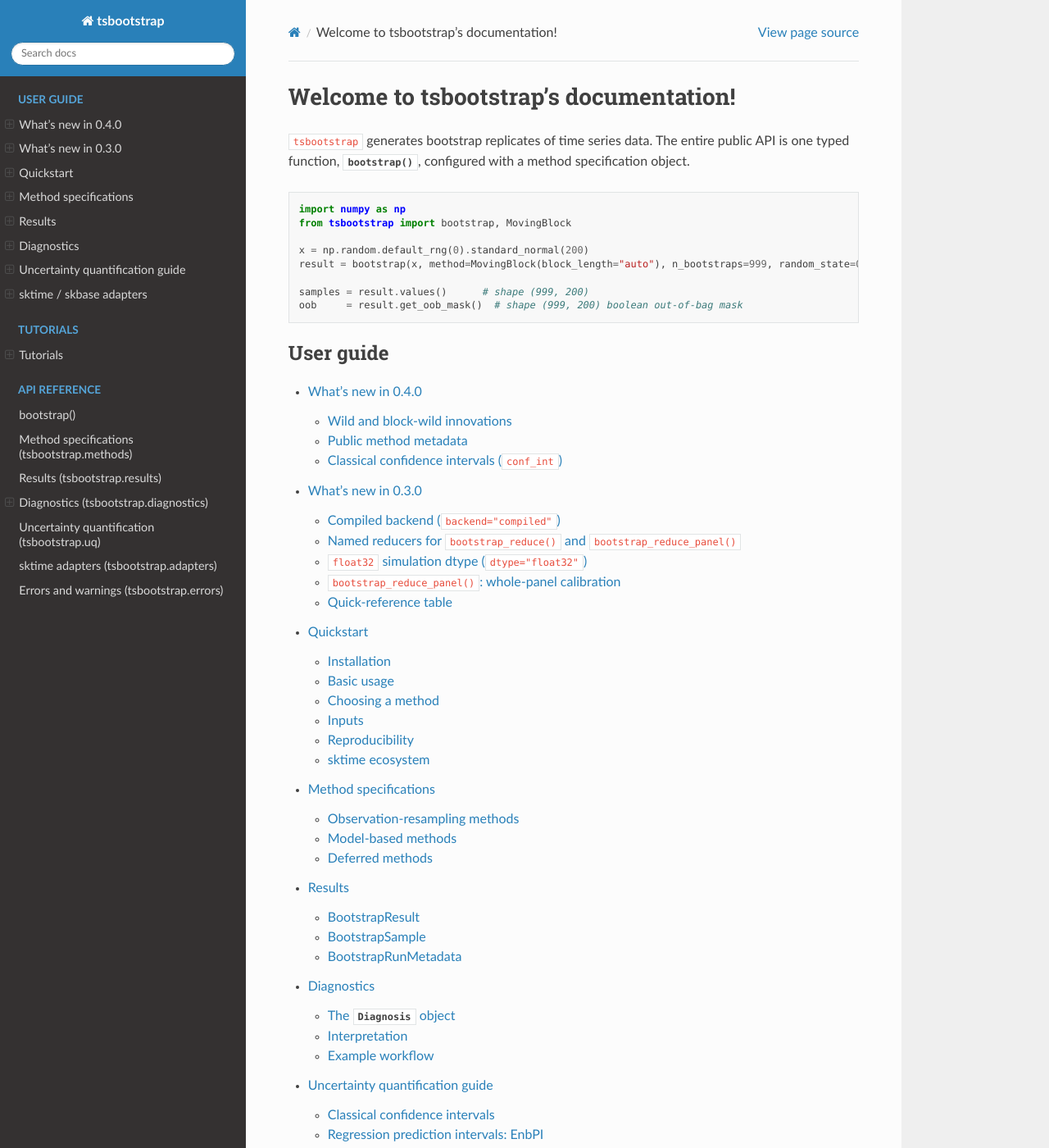
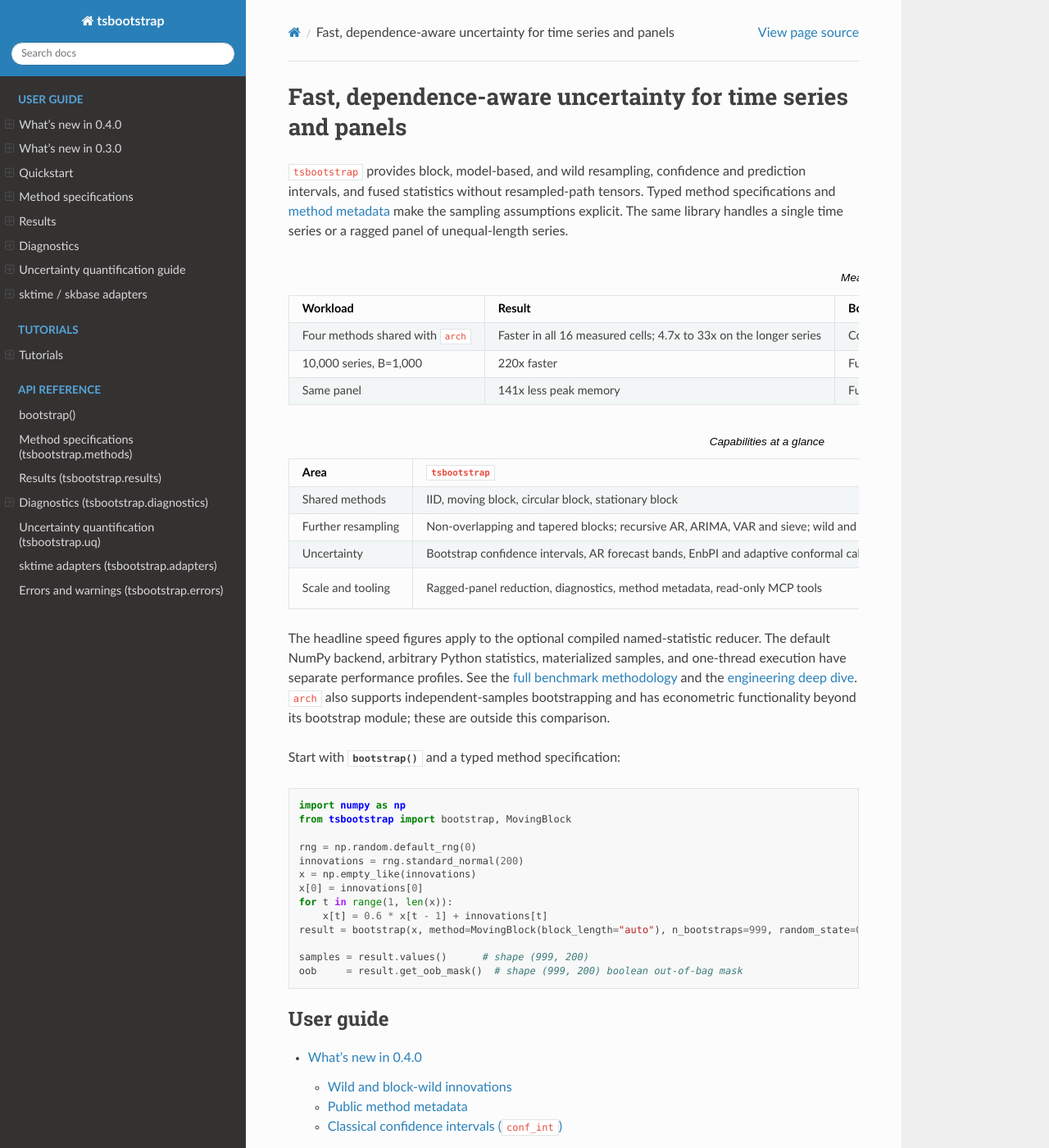
Before and after one commit to astrogilda/tsbootstrap, a Sphinx documentation site: the page built from docs/source/index.rst, in a window 1280 px wide and 1400 px high. Shown: the whole window at 82% size. Built offline with Sphinx 7.4.7 and the Read the Docs theme 3.1.0, drawn with Linux system fonts in a browser that asks for light colours; pages that are not in the unit, such as notebooks, are missing from menus; some of the changed text lies outside the part shown.

Commit message:
docs: lead with dependent-data capabilities and measured proof (#275)
## Summary

- Lead the README and documentation homepage with the four shared-method
benchmark, panel time and memory results, and an explicit capability
map.
- State the compiled reducer workload and separate baselines beside
every headline number; link the benchmark receipts and all four
articles.
- Correct model-extra and Python support copy, package metadata, and the
machine-readable documentation indexes.
- Clarify the benchmark invocation and avoid broad interval-validity
language.

## Verification

- `uv lock --check`
- `uv run --extra docs sphinx-build -q -b html -W docs/source
docs/_build/positioning`
- `uv build --out-dir dist/positioning` and inspect wheel metadata
- `uv run ruff check .` and `uv run ruff format --check .`
- `git diff --check`
- Fetched the remote branch and confirmed its tree matches the local
reviewed tree across all eight files.

---------

Signed-off-by: Sankalp Gilda <sankalp.gilda@gmail.com>

```diff
--- a/context7.json
+++ b/context7.json
@@ -1,13 +1,15 @@
 {
   "$schema": "https://context7.com/schema/context7.json",
   "projectTitle": "tsbootstrap",
-  "description": "Time series bootstrapping in Python: one typed bootstrap() entry point across IID, block, residual, sieve, and model-based (AR/ARIMA/VAR) methods, with an uncertainty-quantification layer (EnbPI, adaptive conformal ACI/NexCP, AR forecast intervals) and a diagnose() recommender.",
+  "description": "Fast, dependence-aware resampling and uncertainty for time series and ragged panels: typed block, recursive model-based, and wild methods; streaming and compiled named-statistic reducers; confidence, forecast, and adaptive conformal intervals; diagnostics and method assumptions.",
   "folders": ["docs/source"],
   "excludeFolders": ["docs/build", "tests", "htmlcov", "docs/source/_static"],
   "rules": [
     "The public entry point is bootstrap(X, *, method=...); typed method specs live in tsbootstrap.methods (IID, MovingBlock, CircularBlock, StationaryBlock, NonOverlappingBlock, TaperedBlock, ResidualBootstrap, SieveAR).",
     "Block length defaults to automatic Politis-White selection via block_length='auto' (avg_block_length='auto' for StationaryBlock).",
-    "Model-based methods (AR/ARIMA/VAR residual, sieve) need the 'models' extra; the uncertainty-quantification layer tsbootstrap.uq needs the 'uq' extra.",
+    "AR, VAR, and sieve fitting use core NumPy. ARIMA needs the 'models' extra for statsmodels; EnbPI needs the 'uq' extra for scikit-learn.",
+    "The measured arch comparison covers four shared methods on compiled named-statistic reduction; the default backend, arbitrary Python callbacks, and materialized samples are separate paths.",
+    "The ragged-panel benchmark uses a per-series loop as its time baseline and materialize-then-reduce as its memory baseline.",
     "Call diagnose(X).recommended_methods for a programmatic method recommendation on a series.",
     "forecast_intervals currently supports AR models only."
   ]
--- a/docs/source/index.rst
+++ b/docs/source/index.rst
@@ -1,18 +1,81 @@
 .. tsbootstrap documentation
 
-Welcome to tsbootstrap's documentation!
-=======================================
+Fast, dependence-aware uncertainty for time series and panels
+==============================================================
 
-``tsbootstrap`` generates bootstrap replicates of time series data. The entire
-public API is one typed function, :func:`~tsbootstrap.bootstrap`, configured
-with a method specification object.
+``tsbootstrap`` provides block, model-based, and wild resampling, confidence and
+prediction intervals, and fused statistics without resampled-path tensors.
+Typed method specifications and :doc:`method metadata <methods_guide>` make
+the sampling assumptions explicit. The same library handles a single time
+series or a ragged panel of unequal-length series.
+
+.. list-table:: Measured performance
+   :header-rows: 1
+   :widths: 23 24 53
+
+   * - Workload
+     - Result
+     - Boundary and receipt
+   * - Four methods shared with ``arch``
+     - Faster in all 16 measured cells; 4.7x to 33x on the longer series
+     - Compiled mean reduction versus ``arch.apply`` on eight cores; n=2,000
+       and B=999 or 10,000. `Receipt and methodology
+       <https://github.com/astrogilda/tsbootstrap/tree/main/benchmarks#head-to-head-results-compiled-reduce-vs-archapply>`_.
+   * - 10,000 series, B=1,000
+     - 220x faster
+     - Fused panel mean reduction versus a per-series reduce loop, on the
+       time axis. `Panel receipt
+       <https://github.com/astrogilda/tsbootstrap/tree/main/benchmarks#panel-scale-reduce>`_.
+   * - Same panel
+     - 141x less peak memory
+     - Fused panel reduction versus materialize-then-reduce, on the memory
+       axis. This is a different baseline from the time comparison.
+
+.. list-table:: Capabilities at a glance
+   :header-rows: 1
+   :widths: 24 48 28
+
+   * - Area
+     - ``tsbootstrap``
+     - Comparison boundary
+   * - Shared methods
+     - IID, moving block, circular block, stationary block
+     - All four are in `arch.bootstrap
+       <https://arch.readthedocs.io/en/latest/bootstrap/bootstrap.html>`_.
+   * - Further resampling
+     - Non-overlapping and tapered blocks; recursive AR, ARIMA, VAR and sieve;
+       wild and block-wild innovations
+     - Outside the four-method benchmark.
+   * - Uncertainty
+     - Bootstrap confidence intervals, AR forecast bands, EnbPI and adaptive
+       conformal calibration
+     - Outside the speed comparison.
+   * - Scale and tooling
+     - Ragged-panel reduction, diagnostics, method metadata, read-only MCP tools
+     - The panel baselines are two other ``tsbootstrap`` workflows.
+
+The headline speed figures apply to the optional compiled named-statistic
+reducer. The default NumPy backend, arbitrary Python statistics, materialized
+samples, and one-thread execution have separate performance profiles. See the
+`full benchmark methodology <https://github.com/astrogilda/tsbootstrap/blob/main/benchmarks/README.md>`_
+and the `engineering deep dive
+<https://www.thepragmaticquant.com/why-we-stopped-materializing-arrays/>`_.
+``arch`` also supports independent-samples bootstrapping and has econometric
+functionality beyond its bootstrap module; these are outside this comparison.
+
+Start with :func:`~tsbootstrap.bootstrap` and a typed method specification:
 
 .. code-block:: python
 
    import numpy as np
    from tsbootstrap import bootstrap, MovingBlock
 
-   x = np.random.default_rng(0).standard_normal(200)
+   rng = np.random.default_rng(0)
+   innovations = rng.standard_normal(200)
+   x = np.empty_like(innovations)
+   x[0] = innovations[0]
+   for t in range(1, len(x)):
+       x[t] = 0.6 * x[t - 1] + innovations[t]
    result = bootstrap(x, method=MovingBlock(block_length="auto"), n_bootstraps=999, random_state=0)
 
    samples = result.values()      # shape (999, 200)
@@ -50,6 +113,8 @@
   the wild bootstrap for heteroskedastic errors.
 - `Count the bytes, not the FLOPs <https://thepragmaticquant.com/why-we-stopped-materializing-arrays/>`_:
   the memory-wall engineering behind the compiled backend.
+- `Ten thousand series, one pass <https://www.thepragmaticquant.com/ten-thousand-series-one-pass/>`_:
+  fused panel reduction at scale, with separate time and memory baselines.
 
 .. toctree::
    :maxdepth: 2
--- a/docs/source/methods_guide.rst
+++ b/docs/source/methods_guide.rst
@@ -104,7 +104,8 @@
 innovations, not by adding residuals back to fitted values. This correctly
 propagates the resampled innovations through the model dynamics.
 
-These methods require the ``models`` extra:
+AR, VAR, and sieve fitting use NumPy without an optional dependency. ARIMA
+requires the ``models`` extra for ``statsmodels``:
 
 .. code-block:: sh
 
--- a/llms.txt
+++ b/llms.txt
@@ -1,6 +1,6 @@
 # tsbootstrap
 
-> Time series bootstrapping in Python. One typed entry point, bootstrap(X, *, method=...), spans IID, the block family (moving, circular, stationary, non-overlapping, tapered), model-based residual (AR/ARIMA/VAR) and sieve methods, plus an uncertainty-quantification layer: EnbPI ensembles, adaptive conformal (ACI, NexCP) calibrators, and AR forecast intervals. diagnose(X) returns recommended methods for a series. Install with uv: `uv add tsbootstrap` (core) or `uv add "tsbootstrap[models]"`; the uq layer needs the `uq` extra.
+> Fast, dependence-aware resampling and uncertainty for time series and ragged panels. `bootstrap(X, *, method=...)` supports IID, moving/circular/stationary/non-overlapping/tapered blocks, recursive AR/ARIMA/VAR and sieve methods, and wild innovations. `bootstrap_reduce` and `bootstrap_reduce_panel` return statistics without materializing resampled paths; the optional compiled backend fuses supported named reducers. The uncertainty layer provides bootstrap confidence intervals, AR forecast intervals, EnbPI ensembles, and adaptive conformal calibrators. `diagnose(X)` returns candidate methods and assumption metadata. Core AR/VAR/sieve fitting needs no model extra; ARIMA requires `tsbootstrap[models]` and EnbPI requires `tsbootstrap[uq]`.
 
 ## Guides
 - [Quickstart](https://tsbootstrap.readthedocs.io/en/latest/quickstart.html): the bootstrap() entry point, values(), and the out-of-bag mask.
@@ -23,4 +23,7 @@
 
 ## Source
 - [README](https://github.com/astrogilda/tsbootstrap/blob/main/README.md): overview, install, modules, roadmap.
+- [Benchmark methods and receipts](https://github.com/astrogilda/tsbootstrap/tree/main/benchmarks): four shared-method comparisons with arch, plus separate panel time and memory baselines. The published speed comparison uses the compiled named-statistic reducer, not the default backend or arbitrary Python callbacks.
+- [Count the bytes, not the FLOPs](https://www.thepragmaticquant.com/why-we-stopped-materializing-arrays/): the fused-reducer engineering.
+- [Ten thousand series, one pass](https://www.thepragmaticquant.com/ten-thousand-series-one-pass/): the panel design and its measured baselines.
 - [Repository](https://github.com/astrogilda/tsbootstrap): source, issues, and contribution guide.
```
Also changed, not shown: README.md (+56 -14 lines), docs/source/quickstart.rst (+10 -6 lines), pyproject.toml (+8 -1 lines), benchmarks/README.md.
